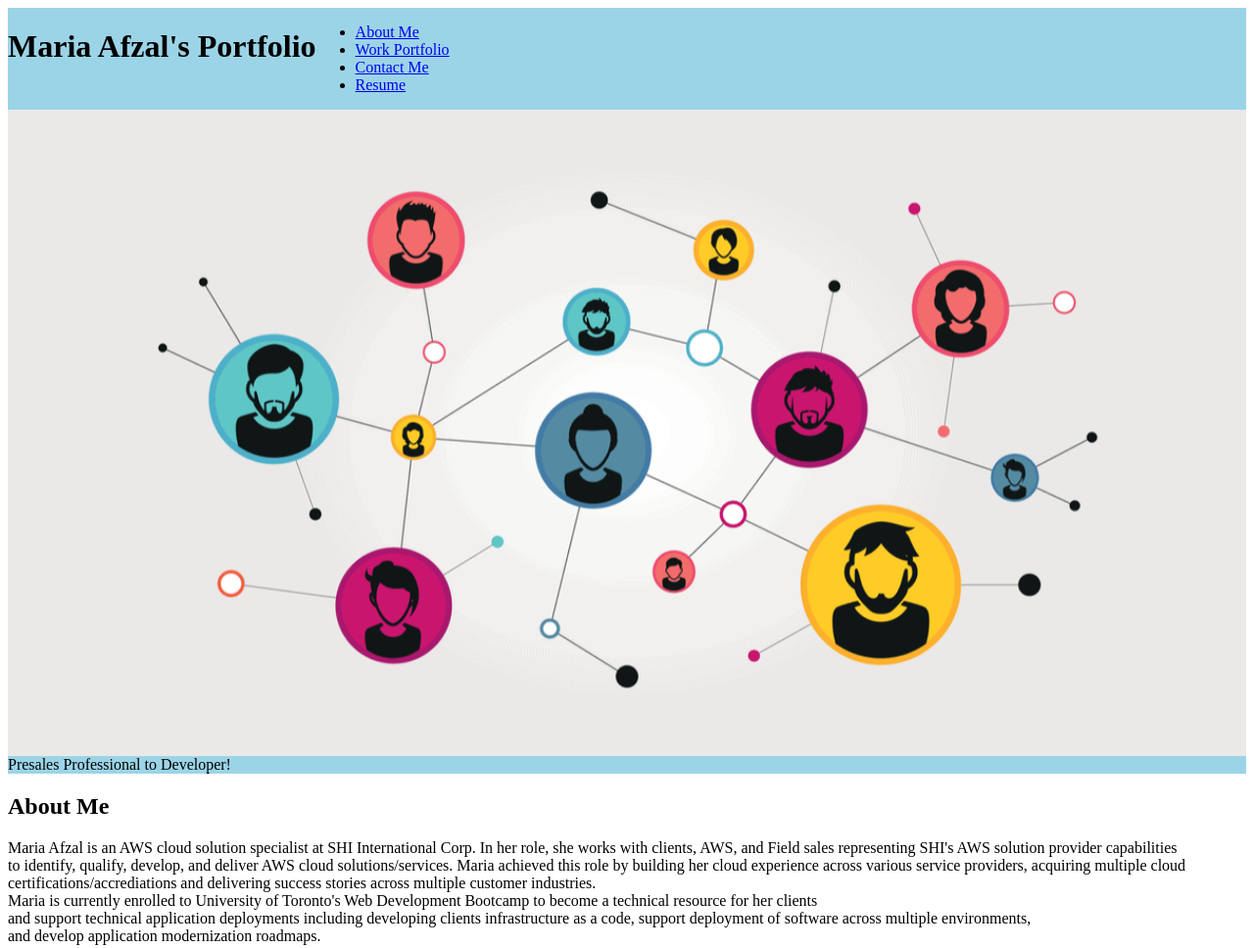
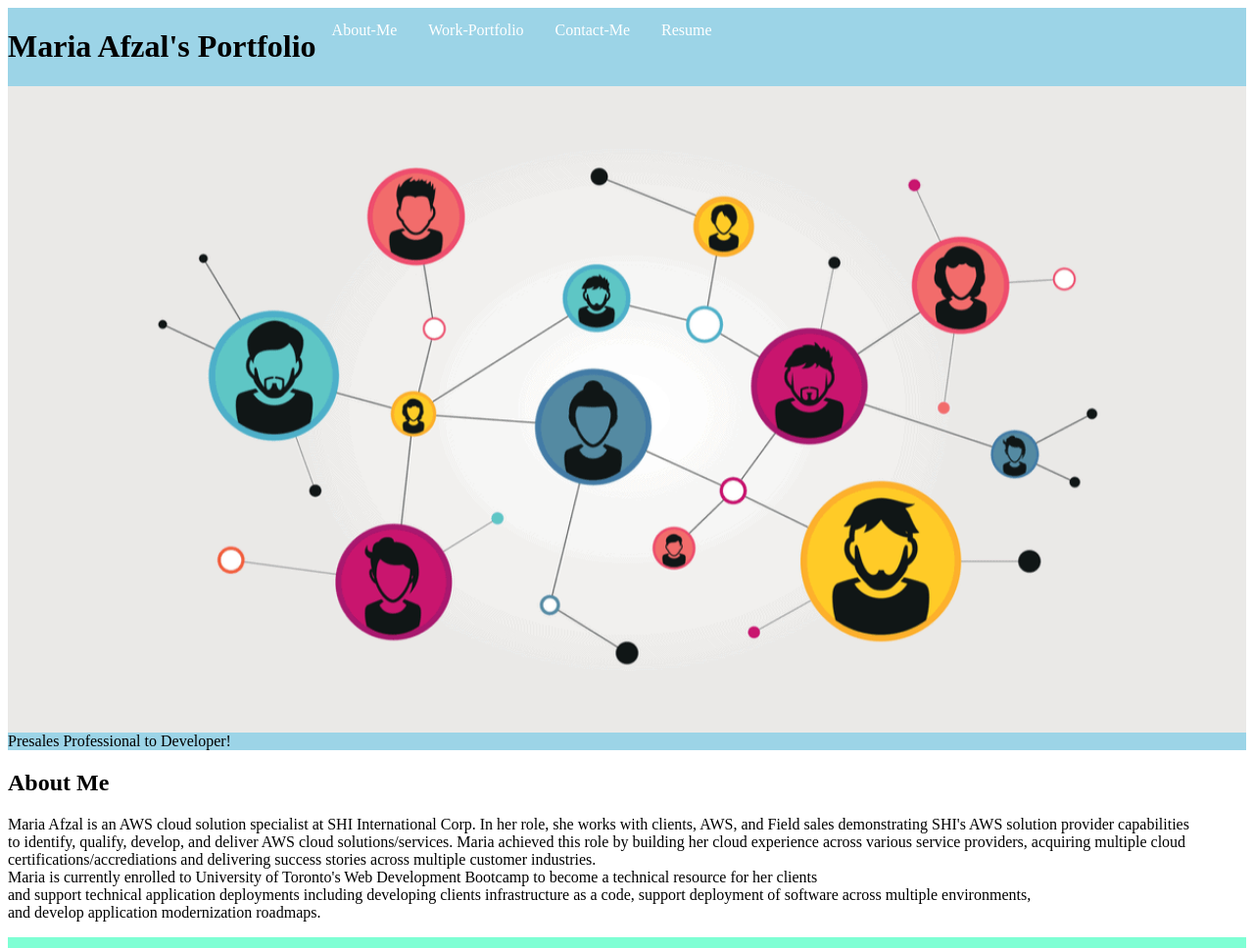
Before and after one commit to afzama/Work-Portfolio, a plain HTML site: page index.html in a window 1280 px wide. Shown: the top 968 px of the page at 98% size. Drawn offline with Linux system fonts and the light colour scheme.

Commit message:
update css

```diff
--- a/Assets/CSS/style.css
+++ b/Assets/CSS/style.css
@@ -26,6 +26,26 @@ width: 100%;
     display: inline-flex;
     margin-left: 25px;
 }
+.topnav{
+    overflow: hidden;
+    background-color: rgb(156, 212, 231);
+}
+.topnav-right{
+    float: left;
+}
+.topnav a{
+    text-align: left;
+    float: left;
+    padding: 14px 16px;
+    text-decoration: none;
+}
+.topnav a:hover{
+    background-color: rgb(156, 212, 231);
+    color: black;
+}
+.topnav a.active {
+    color: white;
+}
 #hero-img {
     width: 100%;
 }
@@ -34,8 +54,9 @@ width: 100%;
     display: flex;
     flex-wrap: wrap;
 }
-.my-parent-class{
+div{
     display: flex;
+    justify-content: center;
 }
 .Pre-Work{
     display: flex;
--- a/index.html
+++ b/index.html
@@ -11,22 +11,15 @@
 <body>
 <header>
     <h1>Maria Afzal's Portfolio</h1>
-    <nav>
-        <ul>
-            <li>
-                <a href="#About-Me">About Me</a>
-            </li>
-            <li>
-                <a href="#Work-Portfolio">Work Portfolio</a>
-            </li>
-            <li>
-                <a href="#Contact-Me">Contact Me</a>
-            </li>
-            <li>
-                <a href="#Resume">Resume</a>
-            </li>
-        </ul>
-    </nav>
+    <div class="topnav">
+        <a class="active" href="#About-Me">About-Me</a>
+        <a class="active" href="#Work-Portfolio">Work-Portfolio</a>
+        <a class="active" href="#Contact-Me">Contact-Me</a>
+        <div class="topnav-right">
+            <a class="active" href="#Resume">Resume</a>
+        </div>
+    </div>
+
     <img src="./Assets/networking2.png" alt="Networking image" id="hero-img"/>
     <div> <subtitle>Presales Professional to Developer!</subtitle> </div>
 </header>
@@ -37,7 +30,7 @@
 <main>
     <section class="card" id="#About-Me">
 <h1> About Me </h1>
-<p> Maria Afzal is an AWS cloud solution specialist at SHI International Corp. In her role, she works with clients, AWS, and Field sales representing SHI's AWS solution provider capabilities <br>
+<p> Maria Afzal is an AWS cloud solution specialist at SHI International Corp. In her role, she works with clients, AWS, and Field sales demonstrating SHI's AWS solution provider capabilities <br>
     to identify, qualify, develop, and deliver AWS cloud solutions/services.
     Maria achieved this role by building her cloud experience across various service providers, acquiring multiple cloud certifications/accrediations and delivering success stories across multiple customer industries. <br>
 
@@ -49,18 +42,22 @@
 
 <div class="parent-container">
 
+<h1>Work Portfolio</h1>
+
     <section class="Pre-Work" id="#Work-Portfolio">
-      <h1>Work Portfolio</h1>
       <a href="https://afzama.github.io/rework-study-guide/"> <img src="./Assets/Prework Study Guide.jpeg" alt="Prework-Study-Guide" id="Pre-Work-img"></a>
     </section>
 
+    <div id="images-container">
     <section class="Horiseon-Project" id="#Work-Portfolio">
         <a href="https://afzama.github.io/MAHoriseonProject/"> <img src="./Assets/Horiseon Project.png" alt="Horiseon-Project" class="float-right" id="Horiseon-img"></a>
     </section>
 
     <section class="Flexbox-Project" id="#Work-Portfolio">
-        <a href=""> <img src="Assets/CSS-Snippet.png" alt="CSS-Challenge" id="CSS-img"></a>
+        <a href="https://afzama.github.io/CSS-Snippet/"> <img src="Assets/CSS-Snippet.png" alt="CSS-Challenge" id="CSS-img"></a>
     </section>
+    </div>
+
 </div>
 </main>
 
```
